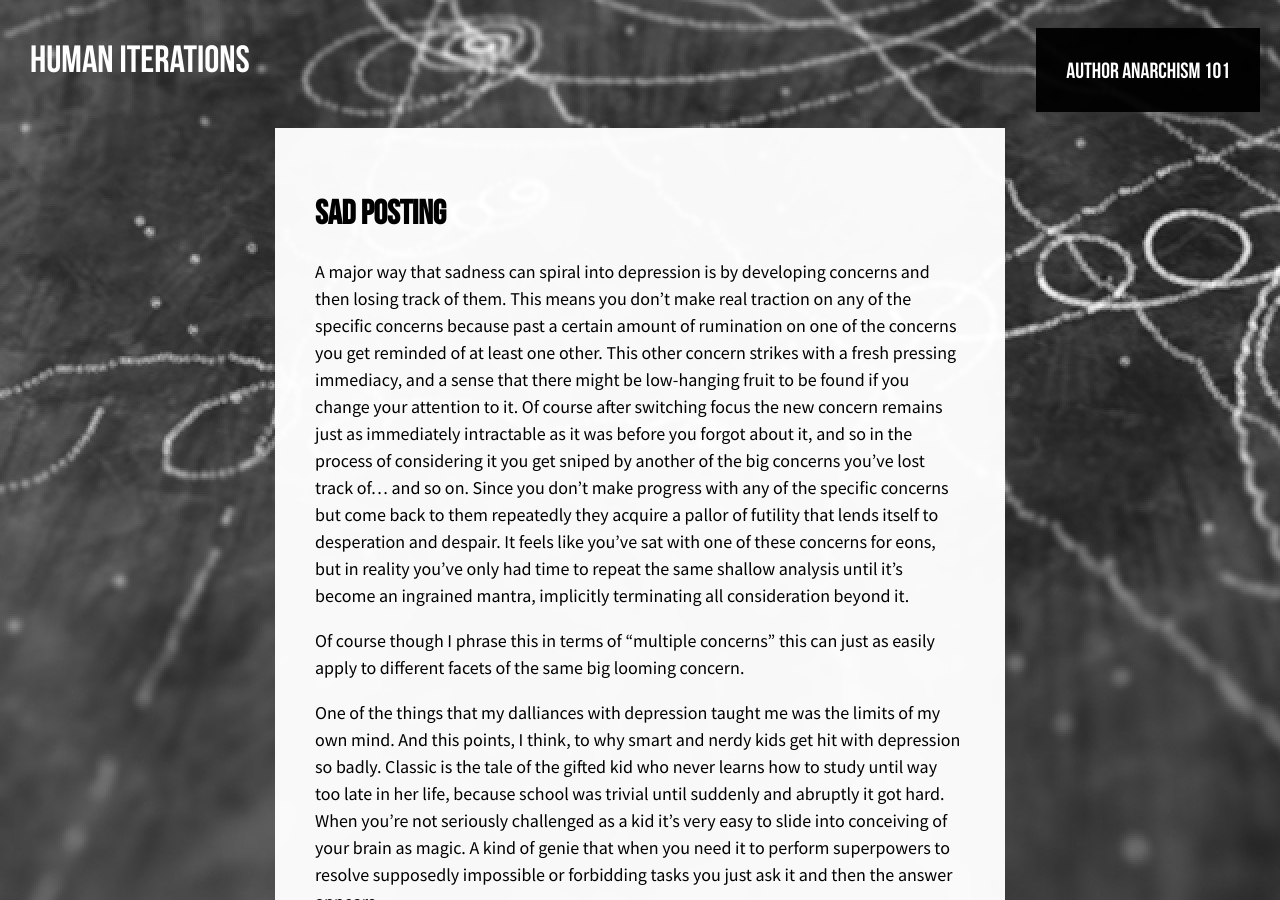
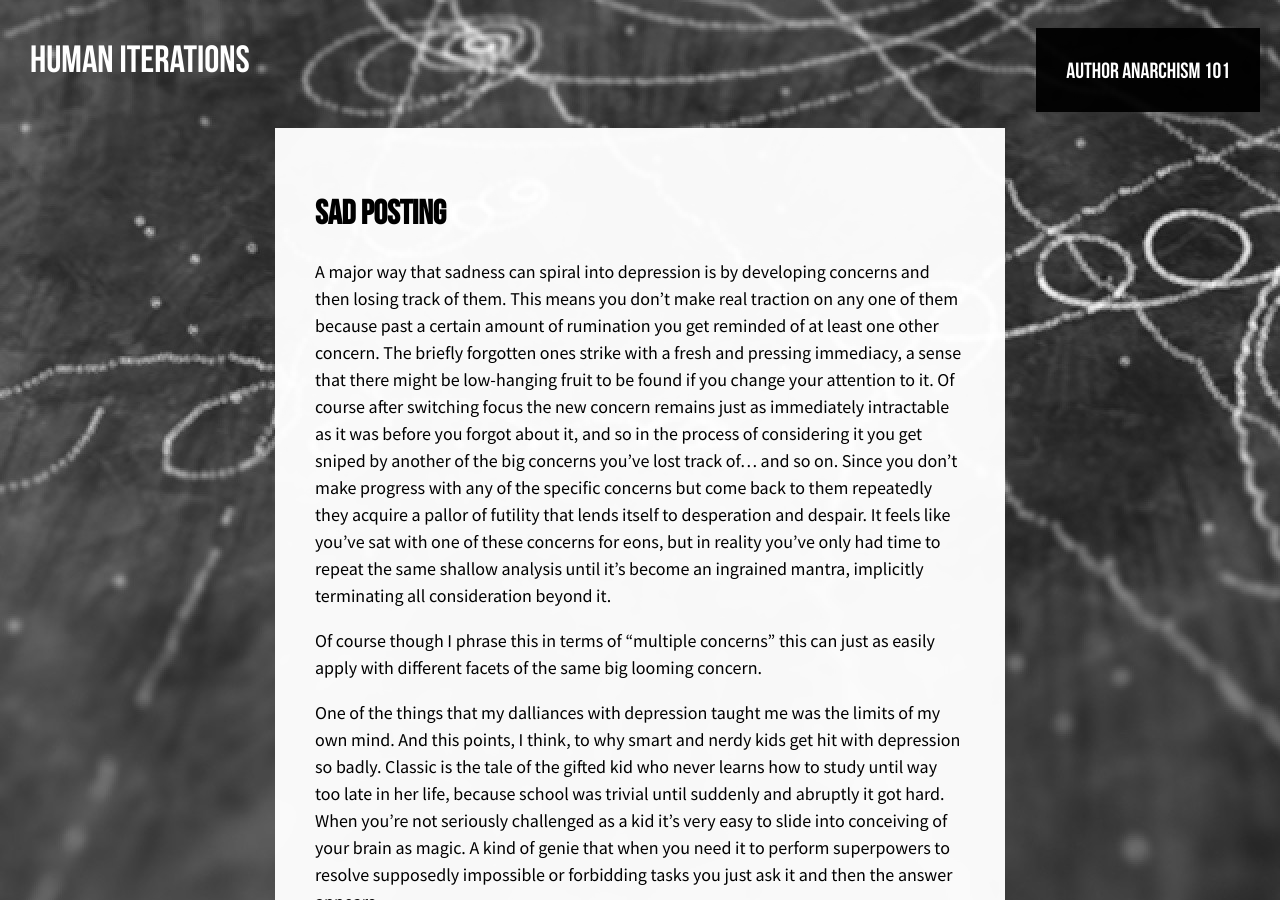
Before and after one commit to rechelon/rechelon.github.io, a Jekyll site: the page built from _posts/2018-05-22-sadposting.md, in a window 1280 px wide and 900 px high. Built offline with Jekyll 4.4.1, drawn with Linux system fonts in a browser that asks for light colours; some web fonts are replaced.

Commit message:
endless touchups

```diff
--- a/_posts/2018-05-22-sadposting.md
+++ b/_posts/2018-05-22-sadposting.md
@@ -14,9 +14,9 @@ categories:
 
 
 
-A major way that sadness can spiral into depression is by developing concerns and then losing track of them. This means you don't make real traction on any of the specific concerns because past a certain amount of rumination on one of the concerns you get reminded of at least one other. This other concern strikes with a fresh pressing immediacy, and a sense that there might be low-hanging fruit to be found if you change your attention to it. Of course after switching focus the new concern remains just as immediately intractable as it was before you forgot about it, and so in the process of considering it you get sniped by another of the big concerns you've lost track of... and so on. Since you don't make progress with any of the specific concerns but come back to them repeatedly they acquire a pallor of futility that lends itself to desperation and despair. It feels like you've sat with one of these concerns for eons, but in reality you've only had time to repeat the same shallow analysis until it's become an ingrained mantra, implicitly terminating all consideration beyond it.
+A major way that sadness can spiral into depression is by developing concerns and then losing track of them. This means you don't make real traction on any one of them because past a certain amount of rumination you get reminded of at least one other concern. The briefly forgotten ones strike with a fresh and pressing immediacy, a sense that there might be low-hanging fruit to be found if you change your attention to it. Of course after switching focus the new concern remains just as immediately intractable as it was before you forgot about it, and so in the process of considering it you get sniped by another of the big concerns you've lost track of... and so on. Since you don't make progress with any of the specific concerns but come back to them repeatedly they acquire a pallor of futility that lends itself to desperation and despair. It feels like you've sat with one of these concerns for eons, but in reality you've only had time to repeat the same shallow analysis until it's become an ingrained mantra, implicitly terminating all consideration beyond it.
 
-Of course though I phrase this in terms of "multiple concerns" this can just as easily apply to different facets of the same big looming concern.
+Of course though I phrase this in terms of "multiple concerns" this can just as easily apply with different facets of the same big looming concern.
 
 One of the things that my dalliances with depression taught me was the limits of my own mind. And this points, I think, to why smart and nerdy kids get hit with depression so badly. Classic is the tale of the gifted kid who never learns how to study until way too late in her life, because school was trivial until suddenly and abruptly it got hard. When you're not seriously challenged as a kid it's very easy to slide into conceiving of your brain as magic. A kind of genie that when you need it to perform superpowers to resolve supposedly impossible or forbidding tasks you just ask it and then the answer appears.
 
```
